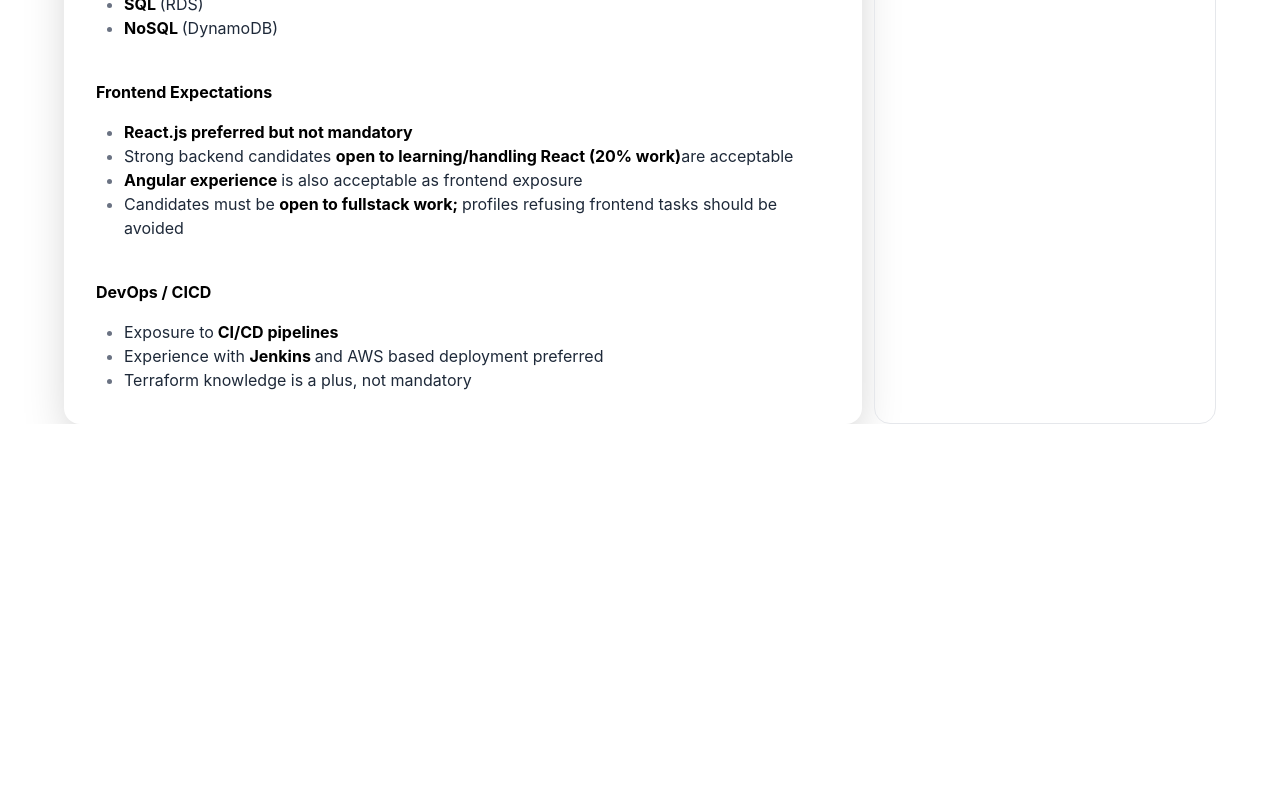
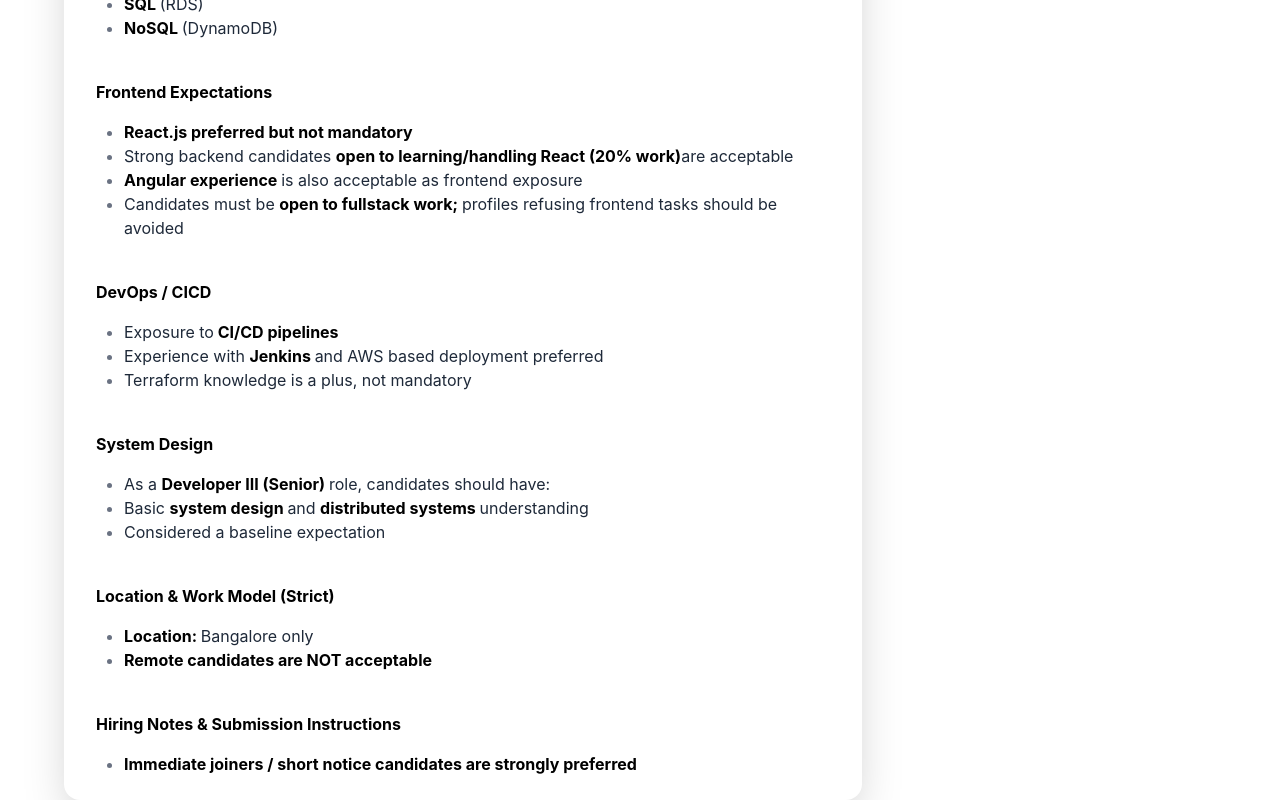
Before and after one commit to adarsh206/machine-coding-interview-questions, a React (Vite) app in the folder job-page/: page / in a window 1280 px wide. Shown: the part 1444-2244 px from the top of the page. Before the commit the page ends 1868 px from the top, so only its background shows below. Built offline with nearby package versions, Linux system fonts and the light colour scheme.

Commit message:
system design and location added

```diff
--- a/job-page/src/App.jsx
+++ b/job-page/src/App.jsx
@@ -238,13 +238,49 @@
                   </li>
                 </ul>
               </div>
+
+              <div className='mx-2 mt-10'>
+                <h1 className='font-bold'>System Design</h1>
+                <ul className='mx-5 list-disc ml-7 mt-4'>
+                  <li className='text-gray-500'>
+                    <p className='text-gray-800'>As a <span className='font-bold text-black'>Developer III (Senior) </span>role, candidates should have:</p>
+                  </li>
+                  <li className='text-gray-500'>
+                    <p className='text-gray-800'>Basic <span className='font-bold text-black'>system design </span>and <span className='font-bold text-black'>distributed systems </span>understanding</p>
+                  </li>
+                  <li className='mb-2 text-gray-500'>
+                    <p className='text-gray-800'>Considered a baseline expectation</p>
+                  </li>
+                </ul>
+              </div>
+
+              <div className='mx-2 mt-10'>
+                <h1 className='font-bold'>Location & Work Model (Strict)</h1>
+                <ul className='mx-5 list-disc ml-7 mt-4'>
+                  <li className='text-gray-500'>
+                    <p className='text-gray-800'><span className='font-bold text-black'>Location: </span>Bangalore only</p>
+                  </li>
+                  <li className='text-gray-500'>
+                    <p className='text-gray-800'><span className='font-bold text-black'>Remote candidates are NOT acceptable </span></p>
+                  </li>
+                </ul>
+              </div>
+
+              <div className='mx-2 mt-10'>
+                <h1 className='font-bold'>Hiring Notes & Submission Instructions </h1>
+                <ul className='mx-5 list-disc ml-7 mt-4'>
+                  <li className='text-gray-500'>
+                    <p className='text-gray-800'><span className='font-bold text-black'>Immediate joiners / short notice candidates are strongly preferred </span></p>
+                  </li>
+                </ul>
+              </div>
           </div>
         </div>
 
 
         {/** Right side */}
-        <div className='sm:w-[30%] md:block hidden mx-auto mt-5 border border-gray-200 rounded-2xl'>
-          <h1>Right Side</h1>
+        <div className='sm:w-[30%] md:block hidden mx-auto mt-4'>
+
         </div>
       </div>
 
```
